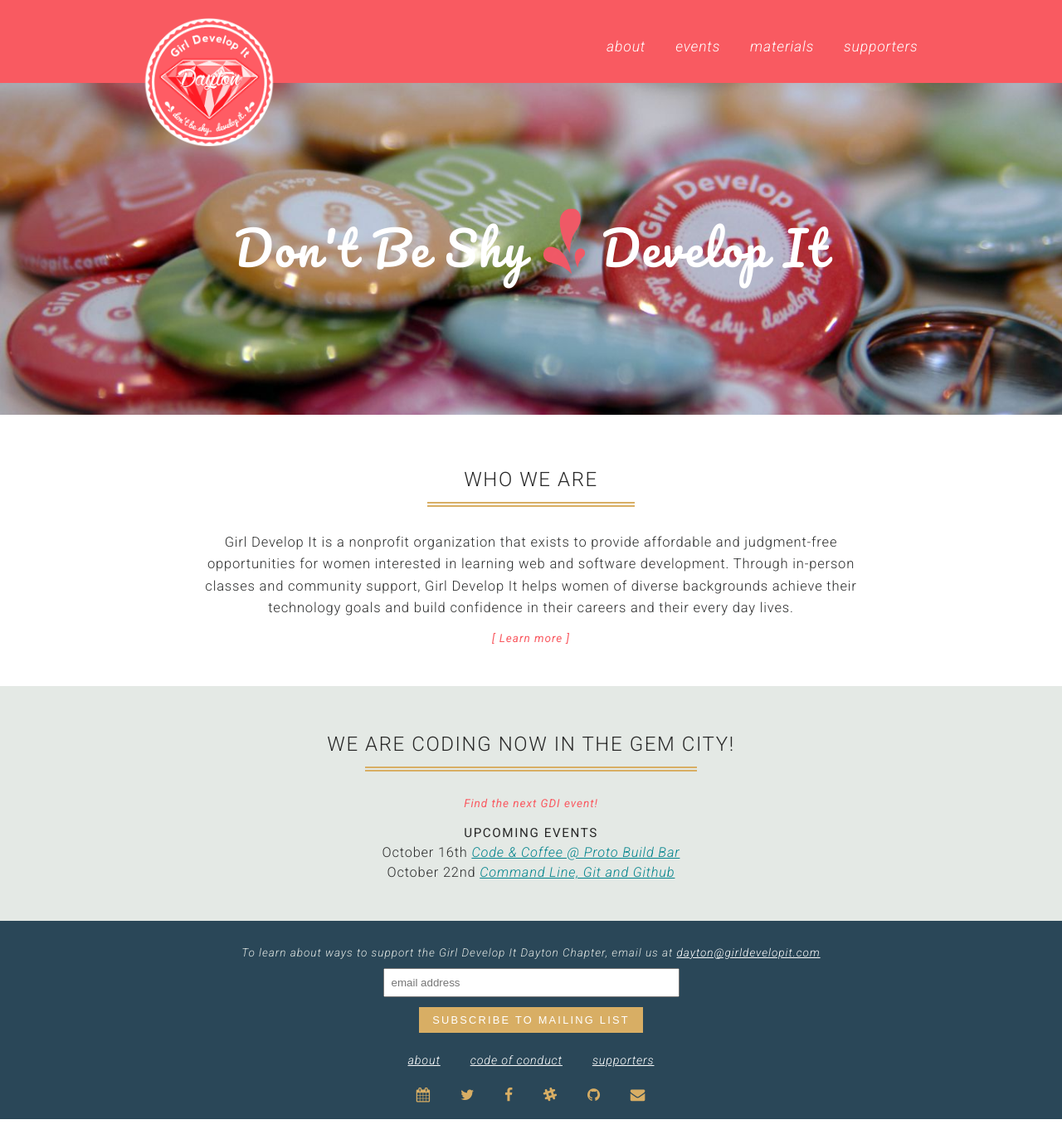
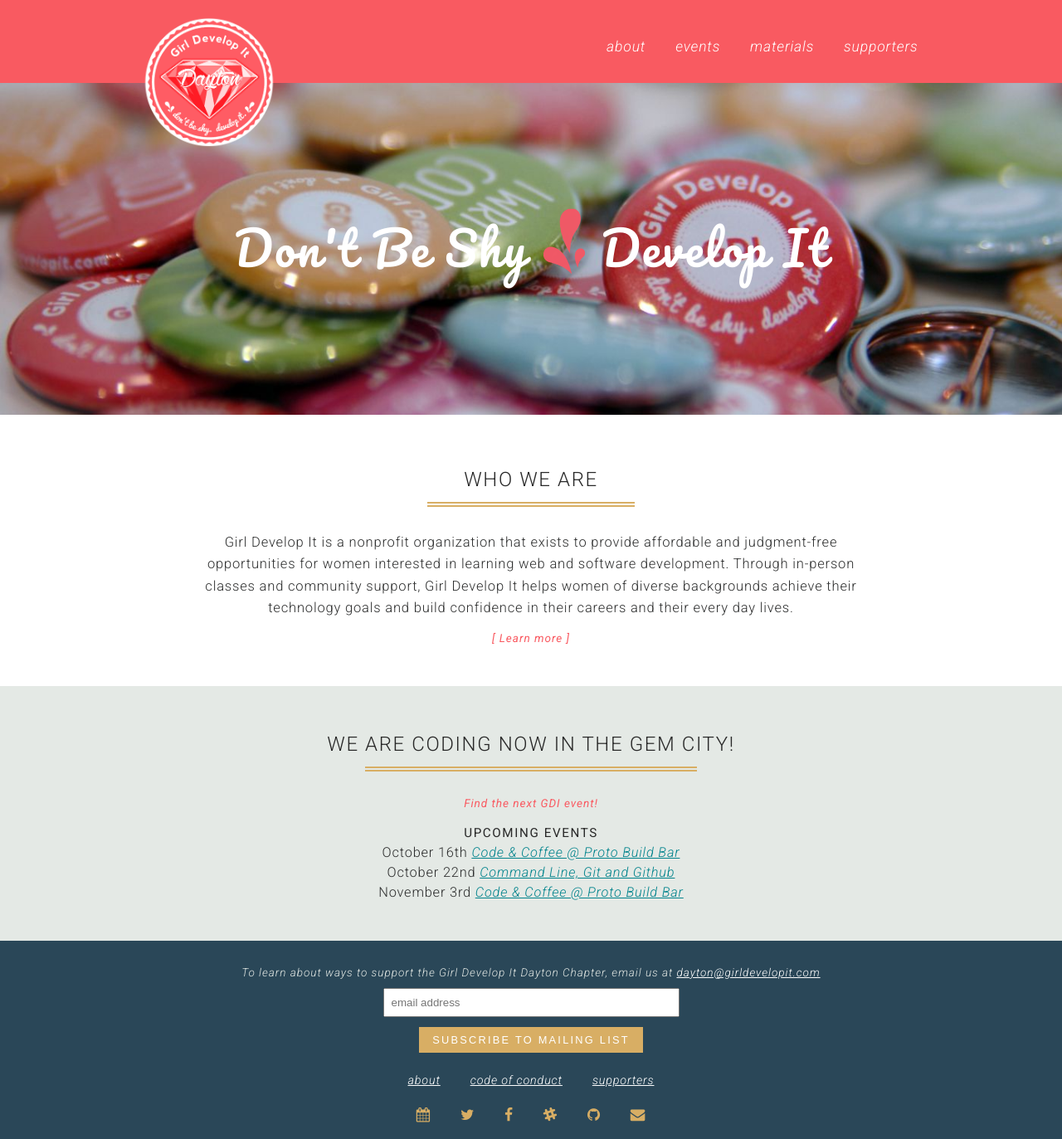
Before and after one commit to dytcodetogether/gdidayton, a Jekyll site: the page built from index.html, in a window 1280 px wide. Shown: the whole page at 83% size. Built offline with Jekyll 4.4.1, drawn with Linux system fonts in a browser that asks for light colours; nearby versions of some CDN libraries; before the commit the page ends 1349 px from its top, so only the background shows below that.

Commit message:
update events list

```diff
--- a/index.html
+++ b/index.html
@@ -33,11 +33,15 @@
       <div class="container" style="padding:1em">
         <h3>Upcoming events</h3>
 
+
           <p>
            October 16th <a href="http://www.meetup.com/Girl-Develop-It-Dayton/events/234327739/">Code & Coffee @ Proto Build Bar</a>
           </p>
           <p>
            October 22nd <a href="hhttp://www.meetup.com/Girl-Develop-It-Dayton/events/234327848/">Command Line, Git and Github</a>
+          </p>
+          <p>
+           November 3rd <a href="http://www.meetup.com/Girl-Develop-It-Dayton/events/233864137/">Code & Coffee @ Proto Build Bar</a>
           </p>
       </div>
 
```
